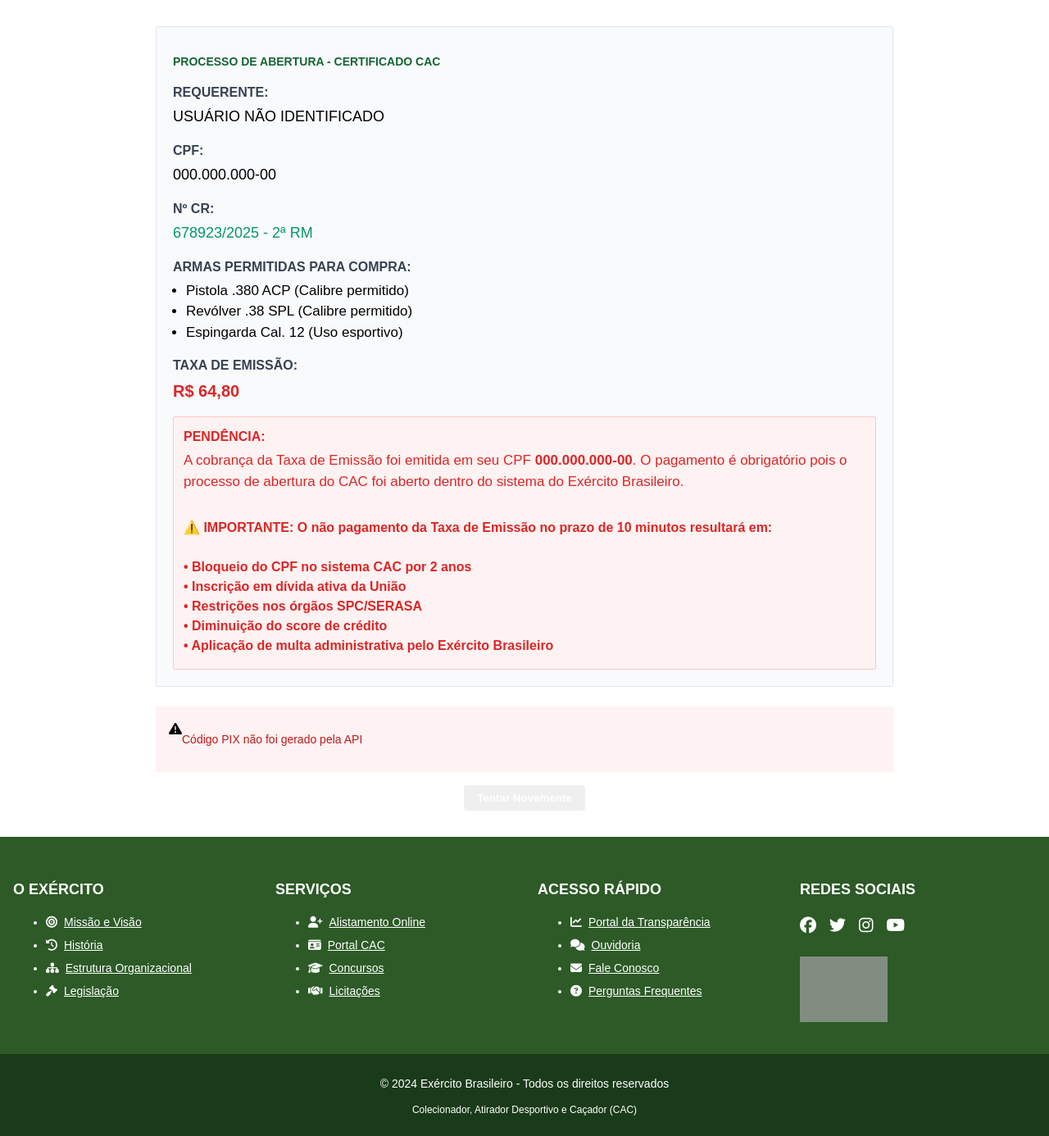
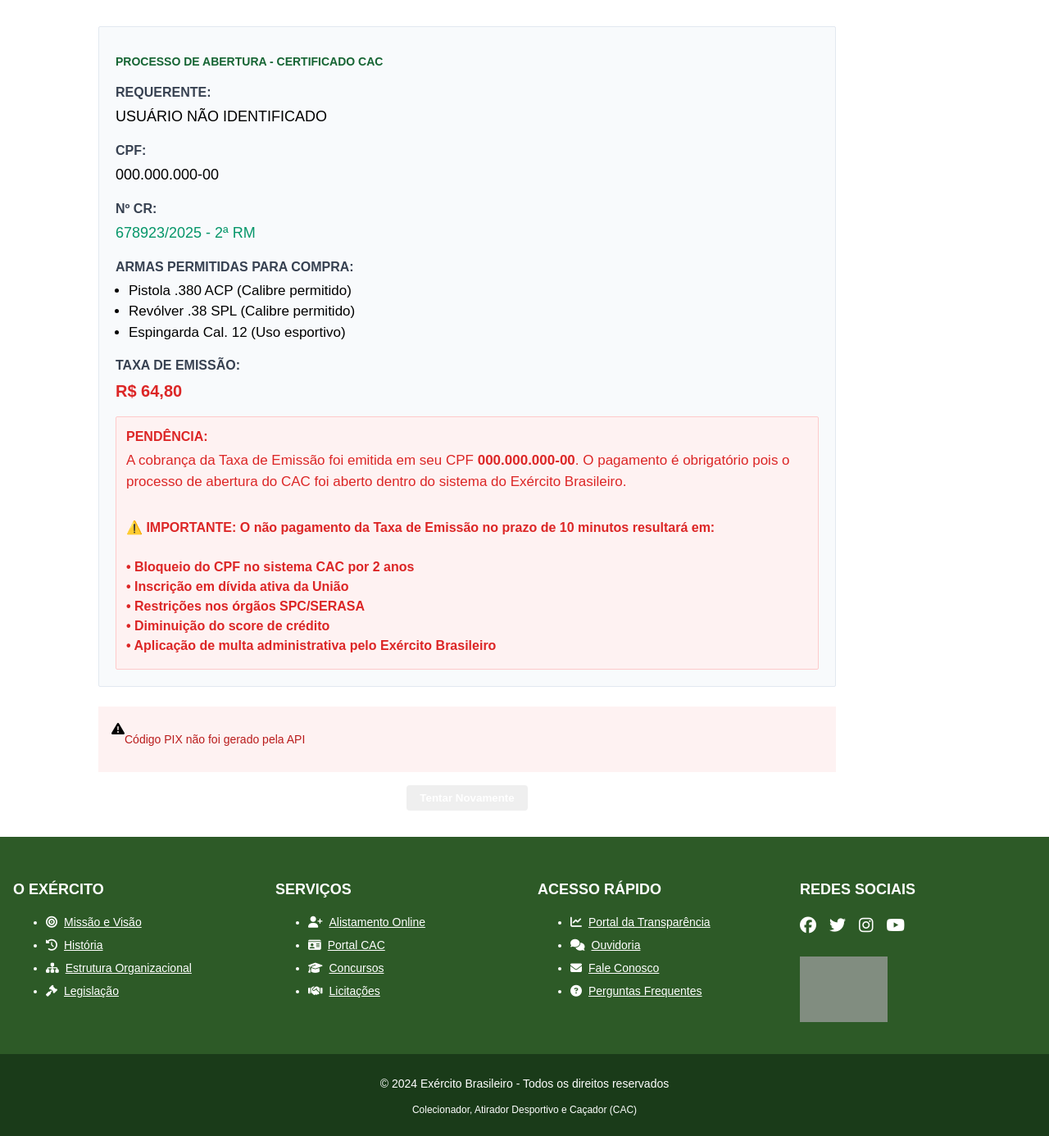
Before and after one commit to Senha1298/cac-1, a Flask app: page /pagamento in a window 1280 px wide. Shown: the part 126-1512 px from the top of the page at 82% size. Run offline with Flask 3, Linux system fonts and the light colour scheme; data that the repository does not hold is empty; some libraries are stand-ins or nearby versions; some web fonts are replaced; grey boxes are pictures that could not be loaded.

Commit message:
Adjust page layout to shift content to the left
Modify the payment page template to left-align the main container and increase left padding, addressing a user-reported centering issue.

Replit-Commit-Author: Agent
Replit-Commit-Session-Id: 4e8a3271-fc60-46cb-bbe1-2fb08af81737
Replit-Commit-Checkpoint-Type: full_checkpoint
Replit-Commit-Screenshot-Url: https://storage.googleapis.com/screenshot-production-us-central1/a7e5579c-c6ab-4f3c-abec-5cf7d859c244/4e8a3271-fc60-46cb-bbe1-2fb08af81737/6gZvjlB

```diff
--- a/templates/pagamento.html
+++ b/templates/pagamento.html
@@ -15,8 +15,8 @@ main.container {
     margin: 0 !important;
 }
 </style>
-<div style="display: grid; place-items: center; min-height: 100vh; background-color: #fff; padding: 32px;">
-    <div style="width: 90vw; max-width: 900px;">
+<div style="display: flex; justify-content: flex-start; min-height: 100vh; background-color: #fff; padding: 32px 120px;">
+    <div style="width: 100%; max-width: 900px;">
         <!-- Formulário CAC -->
         <div style="margin-bottom: 24px; text-align: left;">
             <div style="background-color: #f8fafc; padding: 20px; border: 1px solid #e2e8f0; border-radius: 2px; width: 100%; min-width: 600px;">
```
